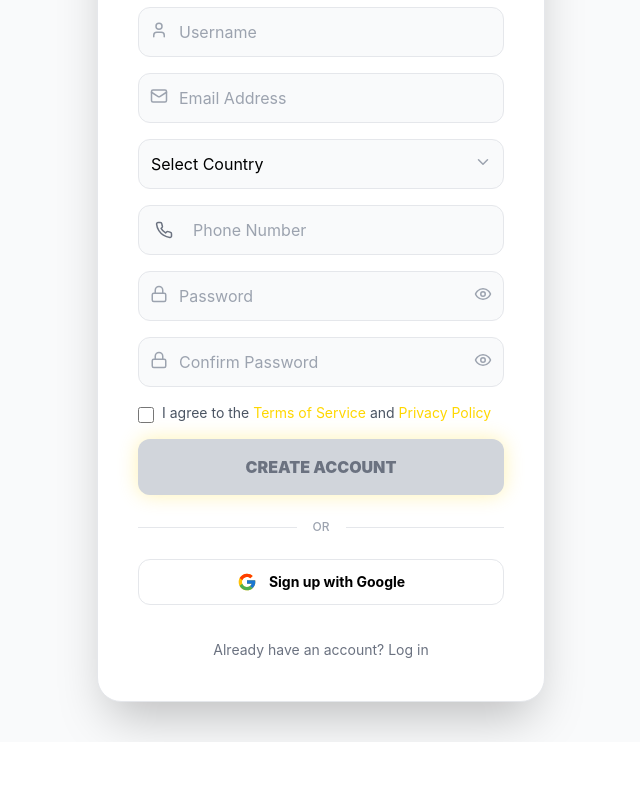
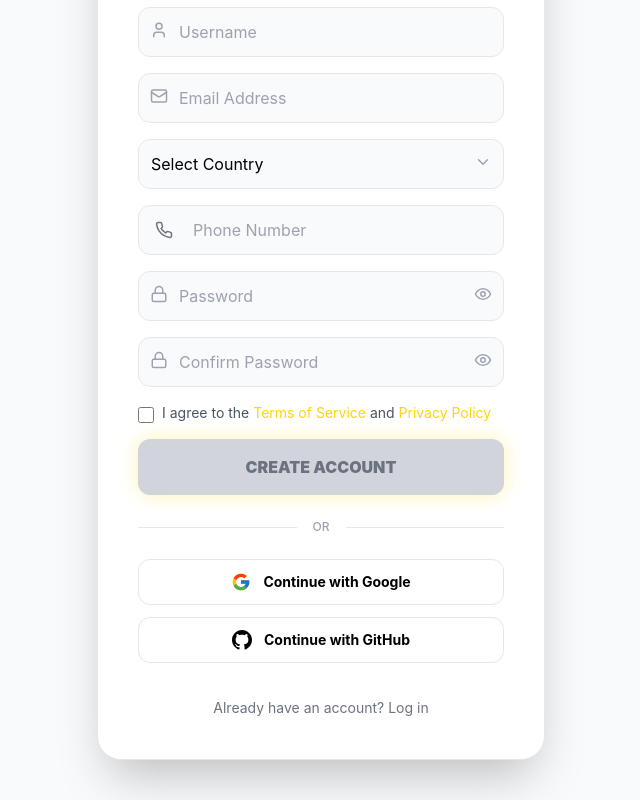
Before and after one commit to Wallyjaytec/WALLYJAYTECH-MD-WEBAPP, a Next.js app: page /signup in a window 1280 px wide. Shown: the part 304-1104 px from the top of the page, without its empty margins (319-959 px from the left). Before the commit the page ends 1046 px from the top, so only its background shows below. Built offline with nearby package versions, Linux system fonts and the light colour scheme.

Commit message:
Update page.js

```diff
--- a/app/signup/page.js
+++ b/app/signup/page.js
@@ -15,6 +15,12 @@ const GoogleIcon = ({ size = 20, className = "" }) => (
     <path fill="#FF3D00" d="M6.306,14.691l6.571,4.819C14.655,15.108,18.961,12,24,12c3.059,0,5.842,1.154,7.961,3.039l5.657-5.657C34.046,6.053,29.268,4,24,4C16.318,4,9.656,8.337,6.306,14.691z"/>
     <path fill="#4CAF50" d="M24,44c5.166,0,9.86-1.977,13.409-5.192l-6.19-5.238C29.211,35.091,26.715,36,24,36c-5.202,0-9.619-3.317-11.283-7.946l-6.522,5.025C9.505,39.556,16.227,44,24,44z"/>
     <path fill="#1976D2" d="M43.611,20.083H42V20H24v8h11.303c-0.792,2.237-2.231,4.166-4.087,5.571c0.001-0.001,0.002-0.001,0.003-0.002l6.19,5.238C36.971,39.205,44,34,44,24C44,22.659,43.862,21.35,43.611,20.083z"/>
+  </svg>
+);
+
+const GithubIcon = ({ size = 20, className = "" }) => (
+  <svg xmlns="http://www.w3.org/2000/svg" width={size} height={size} viewBox="0 0 24 24" fill="currentColor" className={className}>
+    <path d="M12 0c-6.626 0-12 5.373-12 12 0 5.302 3.438 9.8 8.207 11.387.599.111.793-.261.793-.577v-2.234c-3.338.726-4.033-1.416-4.033-1.416-.546-1.387-1.333-1.756-1.333-1.756-1.089-.745.083-.729.083-.729 1.205.084 1.839 1.237 1.839 1.237 1.07 1.834 2.807 1.304 3.492.997.107-.775.418-1.305.762-1.604-2.665-.305-5.467-1.334-5.467-5.931 0-1.311.469-2.381 1.236-3.221-.124-.303-.535-1.524.117-3.176 0 0 1.008-.322 3.301 1.23.957-.266 1.983-.399 3.003-.404 1.02.005 2.047.138 3.006.404 2.291-1.552 3.297-1.23 3.297-1.23.653 1.653.242 2.874.118 3.176.77.84 1.235 1.911 1.235 3.221 0 4.609-2.807 5.624-5.479 5.921.43.372.823 1.102.823 2.222v3.293c0 .319.192.694.801.576 4.765-1.589 8.199-6.086 8.199-11.386 0-6.627-5.373-12-12-12z"/>
   </svg>
 );
 
@@ -117,7 +123,6 @@ export default function Signup() {
       });
 
       if (insertError) {
-        console.error("Profile save error:", insertError);
         if (insertError.message.includes("row-level security")) {
           throw new Error("Profile save blocked by security policy. Please try again or contact support.");
         }
@@ -139,9 +144,19 @@ export default function Signup() {
     try {
       const { error } = await supabase.auth.signInWithOAuth({
         provider: "google",
-        options: {
-          redirectTo: `${window.location.origin}/dashboard`
-        }
+        options: { redirectTo: `${window.location.origin}/dashboard` }
+      });
+      if (error) throw new Error(error.message);
+    } catch (err) {
+      setError(err.message);
+    }
+  };
+
+  const handleGithubSignup = async () => {
+    try {
+      const { error } = await supabase.auth.signInWithOAuth({
+        provider: "github",
+        options: { redirectTo: `${window.location.origin}/dashboard` }
       });
       if (error) throw new Error(error.message);
     } catch (err) {
@@ -228,10 +243,16 @@ export default function Signup() {
           <div className="flex-grow h-px bg-gray-200 dark:bg-gray-800"></div>
         </div>
 
-        <button onClick={handleGoogleSignup} className="w-full flex items-center justify-center gap-3 p-3 rounded-xl bg-white dark:bg-[#111] border border-gray-200 dark:border-gray-800 hover:bg-gray-50 dark:hover:bg-[#1a1a1a] transition-all font-bold text-sm">
-          <GoogleIcon size={20} />
-          Sign up with Google
-        </button>
+        <div className="space-y-3">
+          <button onClick={handleGoogleSignup} className="w-full flex items-center justify-center gap-3 p-3 rounded-xl bg-white dark:bg-[#111] border border-gray-200 dark:border-gray-800 hover:bg-gray-50 dark:hover:bg-[#1a1a1a] transition-all font-bold text-sm">
+            <GoogleIcon size={20} />
+            Continue with Google
+          </button>
+          <button onClick={handleGithubSignup} className="w-full flex items-center justify-center gap-3 p-3 rounded-xl bg-white dark:bg-[#111] border border-gray-200 dark:border-gray-800 hover:bg-gray-50 dark:hover:bg-[#1a1a1a] transition-all font-bold text-sm">
+            <GithubIcon size={20} className="text-black dark:text-white" />
+            Continue with GitHub
+          </button>
+        </div>
 
         <div className="mt-8 text-center">
           <Link href="/login" className="text-sm text-gray-500 hover:text-[#FFD700] transition-colors">Already have an account? Log in</Link>
```
